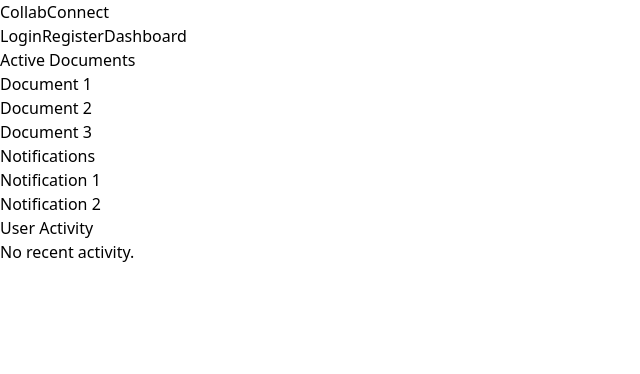
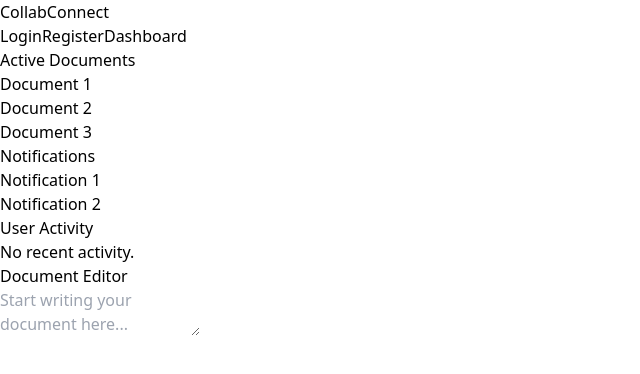
Before and after one commit to alifiyah29/SyncroVerse, a Next.js app in the folder frontend/: page /dashboard in a window 1280 px wide. Shown: the top 374 px of the page, without its empty margins (0-640 px from the left). Built offline with nearby package versions, Linux system fonts and the light colour scheme.

Commit message:
Document Editor Layout

```diff
--- a/frontend/src/components/DashboardContent.js
+++ b/frontend/src/components/DashboardContent.js
@@ -1,4 +1,5 @@
 import React from 'react';
+import DocumentEditor from './DocumentEditor'; // Import the DocumentEditor
 
 const DashboardContent = () => {
   return (
@@ -7,6 +8,9 @@ const DashboardContent = () => {
       <div className="mt-4 bg-white p-4 shadow-md rounded">
         <p>No recent activity.</p>
       </div>
+
+      {/* Add Document Editor here */}
+      <DocumentEditor />
     </div>
   );
 };
--- /dev/null
+++ b/frontend/src/components/DocumentEditor.js
@@ -0,0 +1,17 @@
+// src/components/DocumentEditor.js
+
+import React from 'react';
+
+const DocumentEditor = () => {
+  return (
+    <div className="bg-white p-4 shadow-md rounded">
+      <h2 className="text-xl font-bold mb-4">Document Editor</h2>
+      <textarea
+        className="w-full h-64 p-2 border border-gray-300 rounded-md"
+        placeholder="Start writing your document here..."
+      />
+    </div>
+  );
+};
+
+export default DocumentEditor;
```
Also changed, not shown: frontend/src/components/Chat.js (added).
